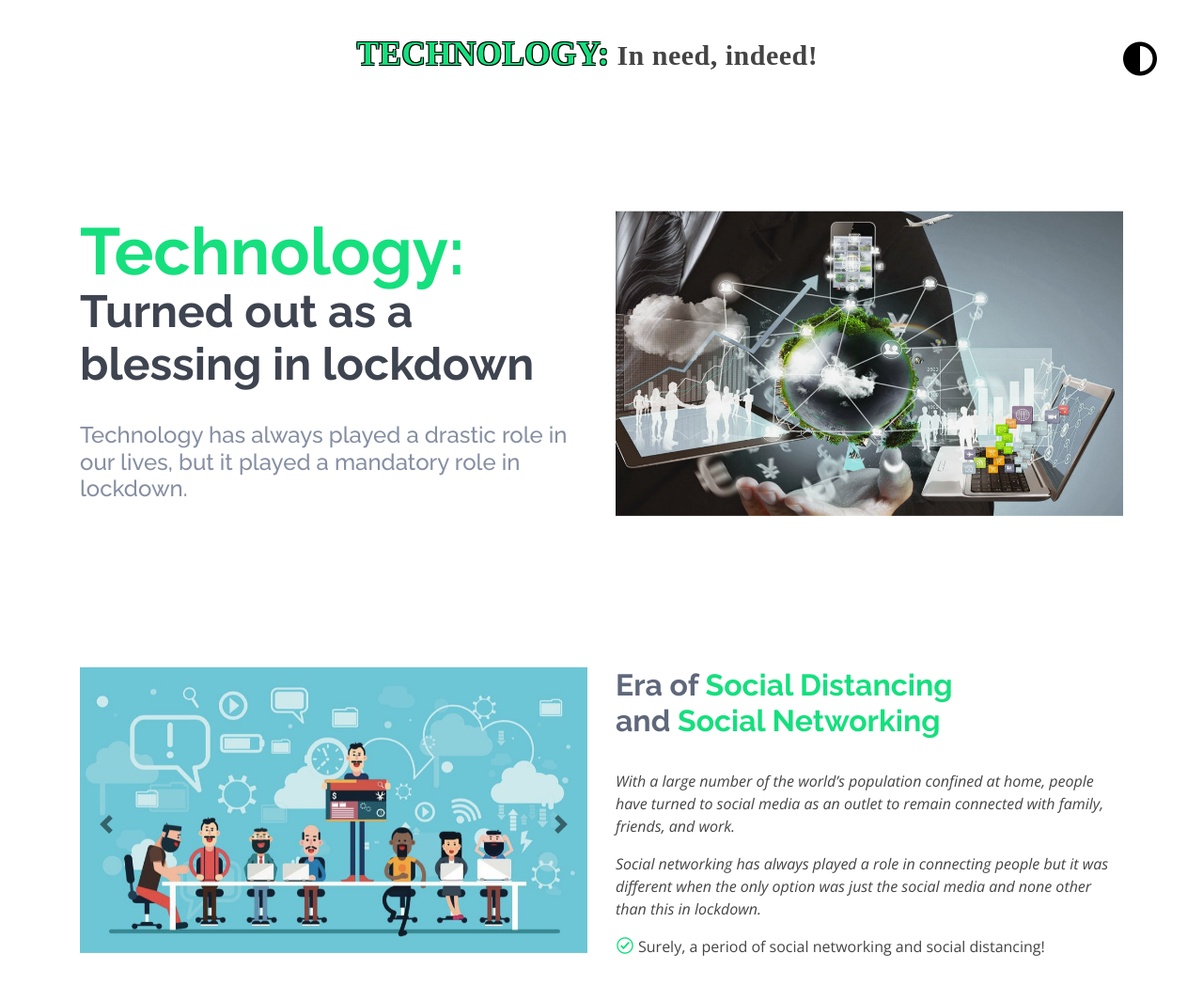
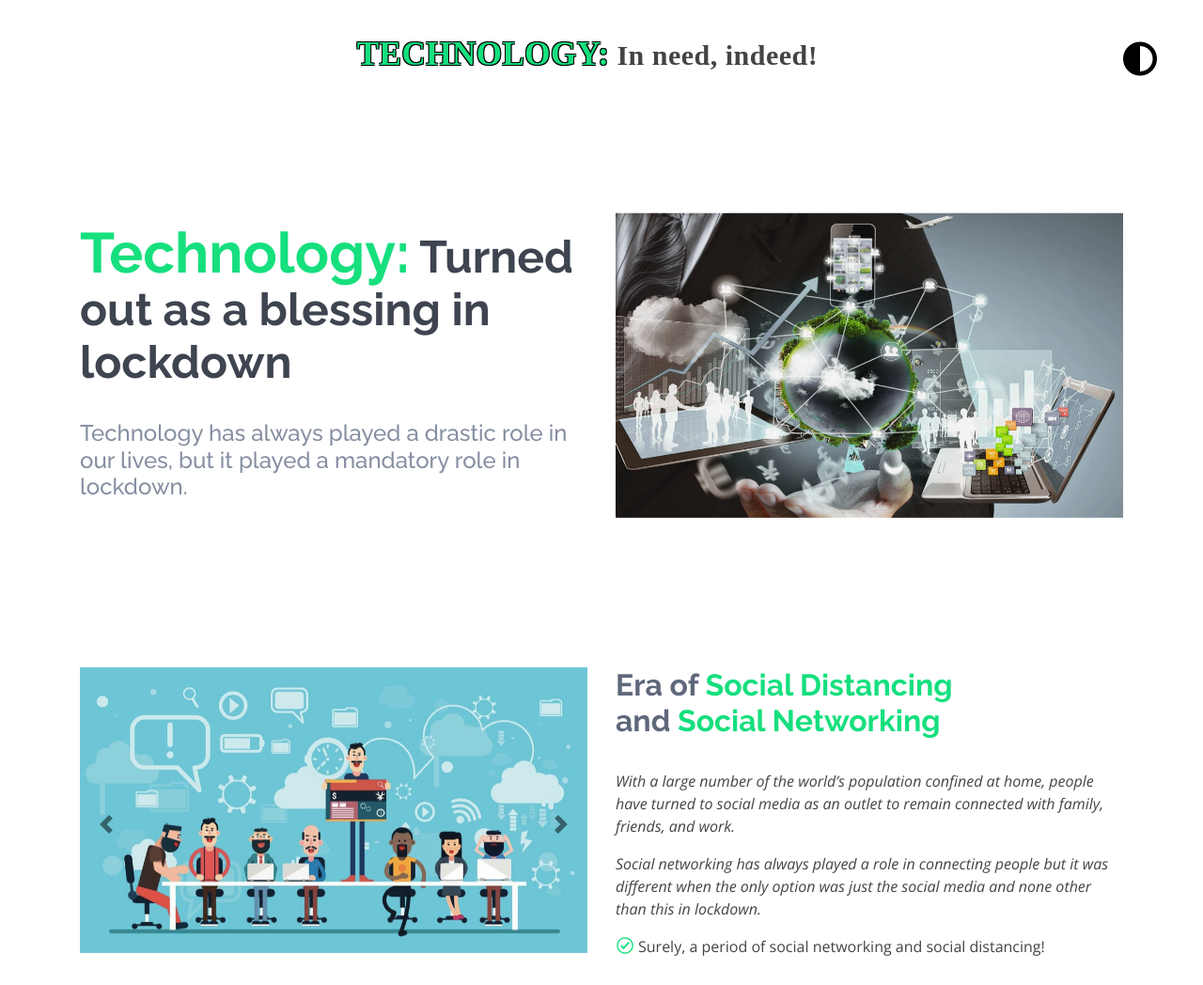
Before and after one commit to mahisha-patel/Technology, a plain HTML site: page index.html in a window 1280 px wide. Shown: the top 1048 px of the page at 94% size. Drawn offline with nearby package versions, Linux system fonts and the light colour scheme.

Commit message:
Add files via upload

```diff
--- a/index.html
+++ b/index.html
@@ -57,7 +57,7 @@
     <div class="container">
       <div class="row" >
         <div class="col-lg-6 pt-5 pt-lg-0 order-2 order-lg-1 d-flex flex-column justify-content-center" data-aos="fade-up"></br></br></br>
-          <h1><span style="font-size:70px;color: #16df7e">Technology:</span> Turned out as a blessing in lockdown</h1></br>
+          <h1><span style="font-size:60px;color: #16df7e">Technology:</span> Turned out as a blessing in lockdown</h1></br>
           <h2>Technology has always played a drastic role in our lives, but it played a mandatory role in lockdown.</h2>
         </div>
         <div class="col-lg-6 order-1 order-lg-2 hero-img">
```
